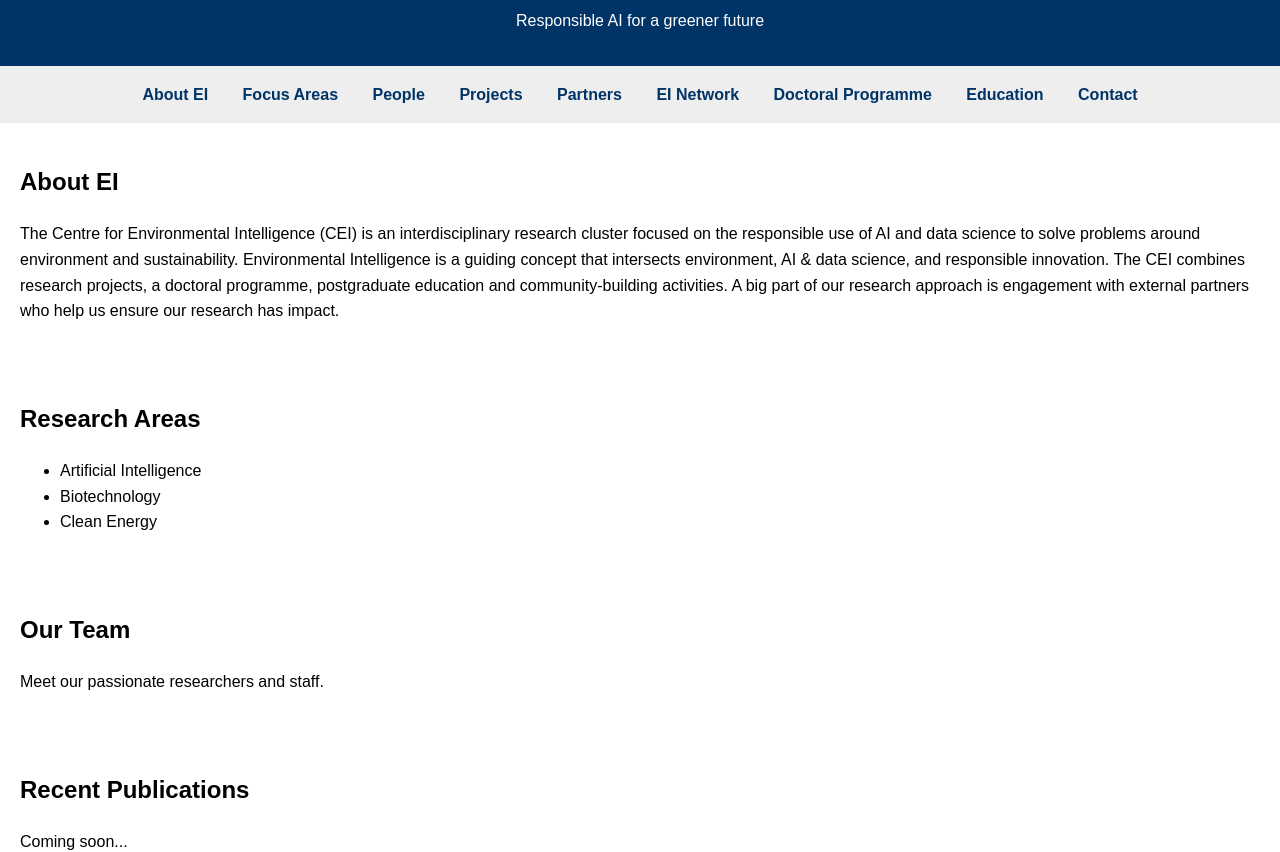
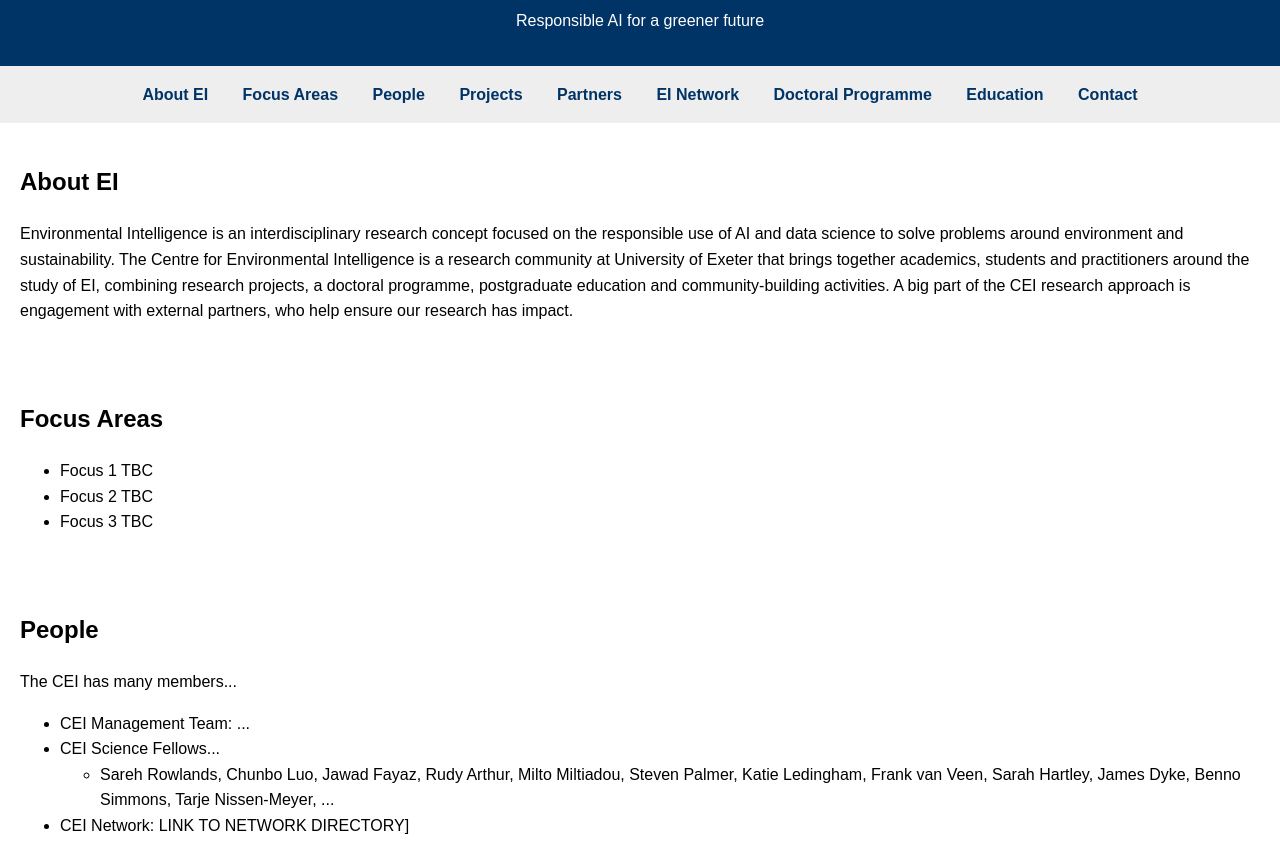
Before and after one commit to hywel-williams/centreforenvironmentalintelligence, a plain HTML site: page index.html in a window 1280 px wide. Shown: the part 102-954 px from the top of the page. Drawn offline with Linux system fonts and the light colour scheme.

Commit message:
Update index.html

```diff
--- a/index.html
+++ b/index.html
@@ -15,7 +15,7 @@
   <nav>
     <a href="#about">About EI</a>
     <a href="#focusareas">Focus Areas</a>
-    <a href="#team">People</a>
+    <a href="#people">People</a>
     <a href="#projects">Projects</a>
     <a href="#partners">Partners</a>
     <a href="#EI Network">EI Network</a>
@@ -26,21 +26,29 @@
 
   <section id="about">
     <h2>About EI</h2>
-    <p>The Centre for Environmental Intelligence (CEI) is an interdisciplinary research cluster focused on the responsible use of AI and data science to solve problems around environment and sustainability. Environmental Intelligence is a guiding concept that intersects environment, AI & data science, and responsible innovation. The CEI combines research projects, a doctoral programme, postgraduate education and community-building activities. A big part of our research approach is engagement with external partners who help us ensure our research has impact. </p>
+    <p>Environmental Intelligence is an interdisciplinary research concept focused on the responsible use of AI and data science to solve problems around environment and sustainability. The Centre for Environmental Intelligence is a research community at University of Exeter that brings together academics, students and practitioners around the study of EI, combining research projects, a doctoral programme, postgraduate education and community-building activities. A big part of the CEI research approach is engagement with external partners, who help ensure our research has impact. </p>
   </section>
 
-  <section id="research">
-    <h2>Research Areas</h2>
+  <section id="focusareas">
+    <h2>Focus Areas</h2>
     <ul>
-      <li>Artificial Intelligence</li>
-      <li>Biotechnology</li>
-      <li>Clean Energy</li>
+      <li>Focus 1 TBC</li>
+      <li>Focus 2 TBC</li>
+      <li>Focus 3 TBC</li>
     </ul>
   </section>
 
-  <section id="team">
-    <h2>Our Team</h2>
-    <p>Meet our passionate researchers and staff.</p>
+  <section id="people">
+    <h2>People</h2>
+    <p>The CEI has many members...</p>
+    <ul>
+      <li>CEI Management Team: ...</li>
+      <li>CEI Science Fellows...</li>
+      <ul>
+        <li>Sareh Rowlands, Chunbo Luo, Jawad Fayaz, Rudy Arthur, Milto Miltiadou, Steven Palmer, Katie Ledingham, Frank van Veen, Sarah Hartley, James Dyke, Benno Simmons, Tarje Nissen-Meyer, ...</li>
+      </ul>
+      <li>CEI Network: LINK TO NETWORK DIRECTORY]</li>
+    </ul>
   </section>
 
   <section id="publications">
```
